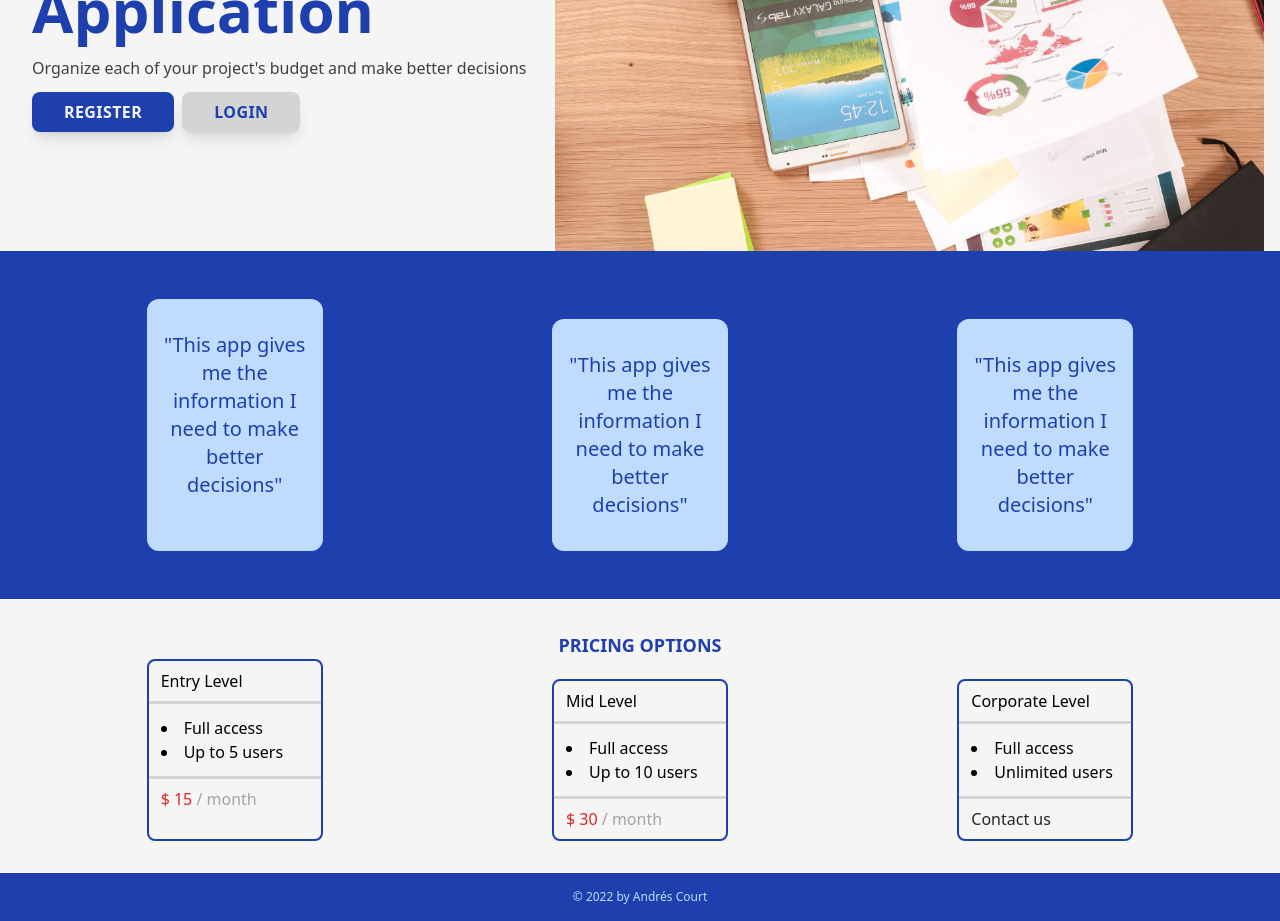
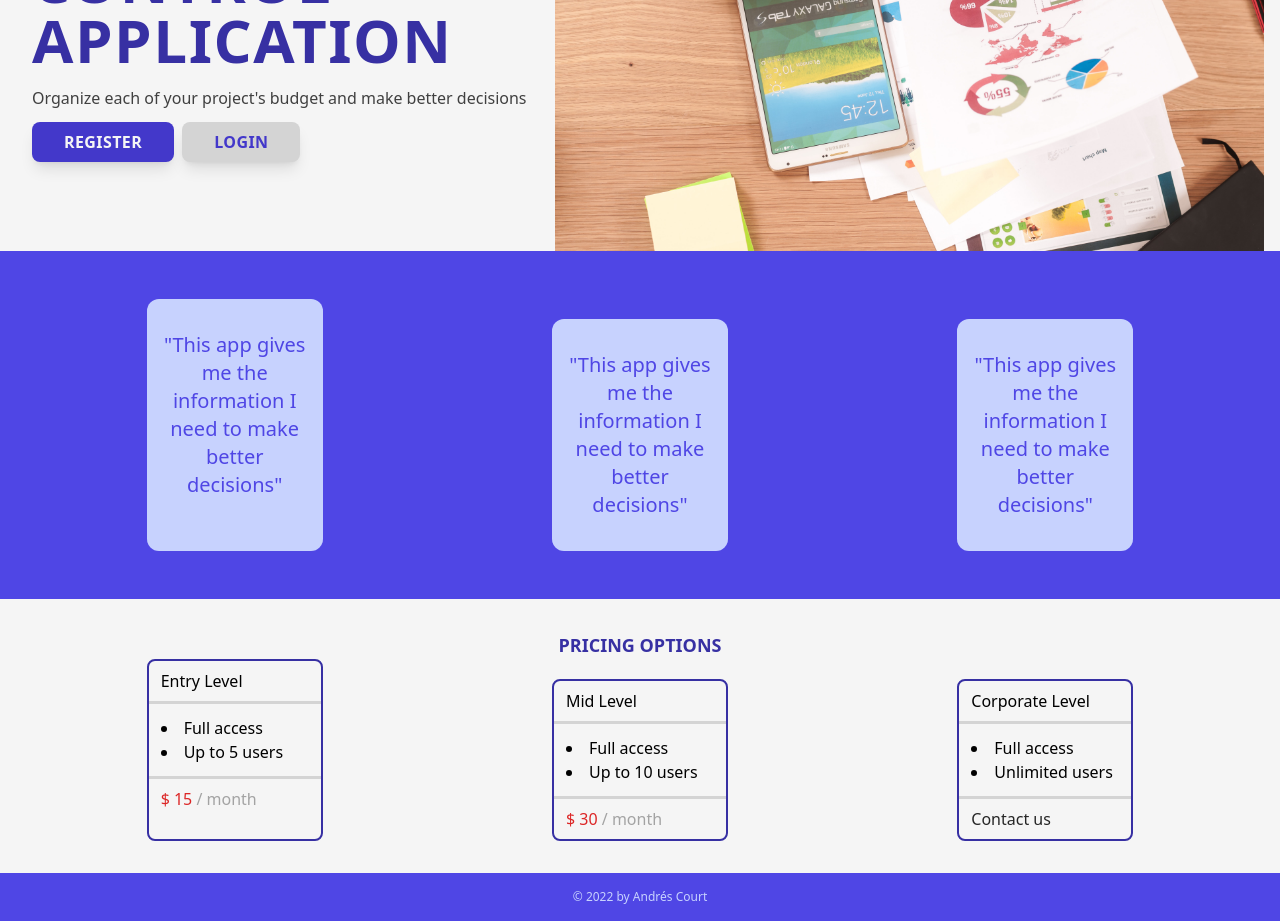
Before and after one commit to alcb1310/scp-frontend, a React (Vite) app: page / in a window 1280 px wide. Shown: the part 220-1141 px from the top of the page. Built offline with nearby package versions, Linux system fonts and the light colour scheme; no server answers.

Commit message:
change main color to indigo

```diff
--- a/src/components/Buttons/PrimaryButton.tsx
+++ b/src/components/Buttons/PrimaryButton.tsx
@@ -5,7 +5,7 @@ const PrimaryButton = (props: buttonProps) => {
 
 	return (
 		<button
-			className='px-8 py-2 mt-3 mr-2 rounded-lg bg-blue-800 text-gray-200 hover:bg-gray-200 hover:text-blue-800 shadow-lg'
+			className='px-8 py-2 mt-3 mr-2 rounded-lg bg-indigo-700 text-gray-200 hover:bg-gray-200 hover:text-indigo-700 shadow-lg'
 			type={buttonType}
 			onClick={onEvent}
 		>
--- a/src/components/Buttons/SecondaryButton.tsx
+++ b/src/components/Buttons/SecondaryButton.tsx
@@ -5,7 +5,7 @@ const SecondaryButton = (props: buttonProps) => {
 
 	return (
 		<button
-			className='px-8 py-2 mt-3 mr-2 rounded-lg text-blue-800 bg-gray-200 hover:text-gray-200 hover:bg-blue-800 shadow-lg'
+			className='px-8 py-2 mt-3 mr-2 rounded-lg text-indigo-700 bg-gray-200 hover:text-gray-200 hover:bg-indigo-700 shadow-lg'
 			type={buttonType}
 			onClick={onEvent}
 		>
--- a/src/components/Elements/Footer.tsx
+++ b/src/components/Elements/Footer.tsx
@@ -1,10 +1,10 @@
 const today = new Date();
 
 function Footer() {
-	return <footer className='bg-blue-800 text-center text-blue-200 py-4 text-xs'>
+	return <footer className='bg-indigo-600 text-center text-indigo-200 py-4 text-xs'>
 		&copy; {today.getFullYear()} by&nbsp;
 		<a
-			className='hover:underline hover:text-gray-200'
+			className='hover:underline hover:text-gray-100'
 			href='https://www.linkedin.com/in/alcb1310'
 			target='_blank'
 		>
--- a/src/components/Inputs/InputElement.tsx
+++ b/src/components/Inputs/InputElement.tsx
@@ -15,7 +15,7 @@ const InputElement = (props: UserInputTypeProps) => {
 				required={required}
 				placeholder={label}
 				type={inputType}
-				className={`block w-full px-3 py-1 rounded-md shadow-md ${
+				className={`block rounded-md w-full text-indigo-700 focus:border-indigo-700 focus:ring-indigo-700 ${
 					error !== null &&
 					error.errorKey === inputName &&
 					'border-red-600 border-2'
--- a/src/pages/Home.tsx
+++ b/src/pages/Home.tsx
@@ -12,7 +12,7 @@ function Home() {
 			<section id='hero' className='px-8'>
 				<div className='md:grid md:grid-cols-12 flex flex-col items-center md:space-x-4'>
 					<div className='md:col-span-5 order-2 mt-5 w-full'>
-						<h1 className='text-center font-bold md:text-left text-blue-800 text-2xl lg:text-4xl xl:text-6xl'>
+						<h1 className='text-center font-bold uppercase tracking-wide md:text-left text-indigo-800 text-2xl lg:text-4xl xl:text-6xl '>
 							Budget Control Application
 						</h1>
 						<p className='text-gray-700 mt-4'>
@@ -23,13 +23,13 @@ function Home() {
 							<LinkButton
 								text='Register'
 								textColor='text-gray-100'
-								buttonColor='bg-blue-800'
+								buttonColor='bg-indigo-700'
 								link='/register'
 							/>
 							<LinkButton
 								text='login'
 								buttonColor='bg-gray-300'
-								textColor='text-blue-800'
+								textColor='text-indigo-700'
 								link='/login'
 							/>
 						</div>
@@ -41,21 +41,21 @@ function Home() {
 					/>
 				</div>
 			</section>
-			<section className='bg-blue-800'>
+			<section className='bg-indigo-600'>
 				<div className='px-8 py-12 text-gray-100 flex flex-wrap space-y-5'>
-					<article className='bg-blue-200 text-blue-800 py-8 px-3 text-center text-xl w-44 mx-auto rounded-xl'>
+					<article className='bg-indigo-200 text-indigo-600 py-8 px-3 text-center text-xl w-44 mx-auto rounded-xl'>
 						<p>
 							"This app gives me the information I need to make
 							better decisions"
 						</p>
 					</article>
-					<article className='bg-blue-200 text-blue-800 py-8 px-3 text-center text-xl w-44 mx-auto rounded-xl'>
+					<article className='bg-indigo-200 text-indigo-600 py-8 px-3 text-center text-xl w-44 mx-auto rounded-xl'>
 						<p>
 							"This app gives me the information I need to make
 							better decisions"
 						</p>
 					</article>
-					<article className='bg-blue-200 text-blue-800 py-8 px-3 text-center text-xl w-44 mx-auto rounded-xl'>
+					<article className='bg-indigo-200 text-indigo-600 py-8 px-3 text-center text-xl w-44 mx-auto rounded-xl'>
 						<p>
 							"This app gives me the information I need to make
 							better decisions"
@@ -64,19 +64,23 @@ function Home() {
 				</div>
 			</section>
 			<section className='px-8 py-8'>
-				<h3 className='text-blue-800 font-bold text-lg text-center uppercase'>Pricing Options</h3>
-				<div className="px-8-py-12 flex flex-wrap space-y-5 justify-around">
-					<div className="border-blue-800 border-2 w-44 rounded-lg">
+				<h3 className='text-indigo-800 font-bold text-lg text-center uppercase'>
+					Pricing Options
+				</h3>
+				<div className='px-8-py-12 flex flex-wrap space-y-5 justify-around'>
+					<div className='border-indigo-800 border-2 w-44 rounded-lg'>
 						<h4 className='px-3 py-2'>Entry Level</h4>
 						<hr className='border-b-2 border-gray-300' />
-						<ul className='list-disc list-inside p-3 decoration-blue-800'>
+						<ul className='list-disc list-inside p-3 decoration-indigo-800'>
 							<li>Full access</li>
 							<li>Up to 5 users</li>
 						</ul>
 						<hr className='border-b-2 border-gray-300' />
-						<h5 className='px-3 py-2 text-red-600'>$ 15 <span className='text-gray-400'>/ month</span></h5>
+						<h5 className='px-3 py-2 text-red-600'>
+							$ 15 <span className='text-gray-400'>/ month</span>
+						</h5>
 					</div>
-					<div className="border-blue-800 border-2 w-44 rounded-lg">
+					<div className='border-indigo-800 border-2 w-44 rounded-lg'>
 						<h4 className='px-3 py-2'>Mid Level</h4>
 						<hr className='border-b-2 border-gray-300' />
 						<ul className='list-disc list-inside p-3'>
@@ -84,9 +88,11 @@ function Home() {
 							<li>Up to 10 users</li>
 						</ul>
 						<hr className='border-b-2 border-gray-300' />
-						<h5 className='px-3 py-2 text-red-600'>$ 30 <span className='text-gray-400'>/ month</span></h5>
+						<h5 className='px-3 py-2 text-red-600'>
+							$ 30 <span className='text-gray-400'>/ month</span>
+						</h5>
 					</div>
-					<div className="border-blue-800 border-2 w-44 rounded-lg">
+					<div className='border-indigo-800 border-2 w-44 rounded-lg'>
 						<h4 className='px-3 py-2'>Corporate Level</h4>
 						<hr className='border-b-2 border-gray-300' />
 						<ul className='list-disc list-inside p-3'>
--- a/src/pages/Register.tsx
+++ b/src/pages/Register.tsx
@@ -43,12 +43,12 @@ const Register = () => {
 
 	return (
 		<div className="bg-[url('/images/register-background-30.png')] h-screen bg-cover bg-opacity-30">
-			<h1 className='text-4xl uppercase font-bold text-blue-800 text-center pt-4'>
+			<h1 className='text-4xl uppercase font-bold text-indigo-800 text-center pt-4'>
 				Register
 			</h1>
 
 			<div className='container w-1/3 mx-auto mt-5 mb-5'>
-				<form className='text-blue-700' onSubmit={handleSubmit}>
+				<form className='text-indigo-600' onSubmit={handleSubmit}>
 					<h3 className='font-bold text-lg mt-8'>
 						Company Information
 					</h3>
--- a/tailwind.config.cjs
+++ b/tailwind.config.cjs
@@ -18,5 +18,7 @@ module.exports = {
 			}
 		},
 	},
-	plugins: [],
+	plugins: [
+		require('@tailwindcss/forms')
+	],
 };
```
